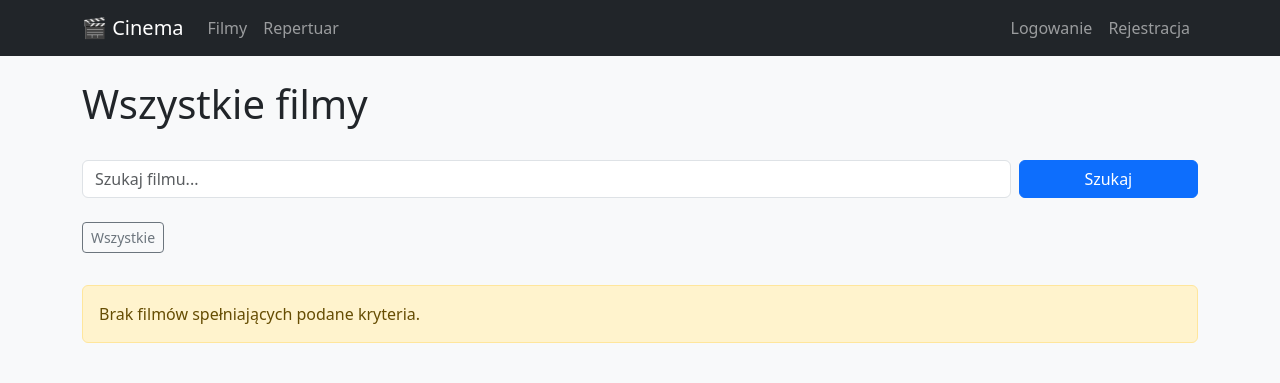
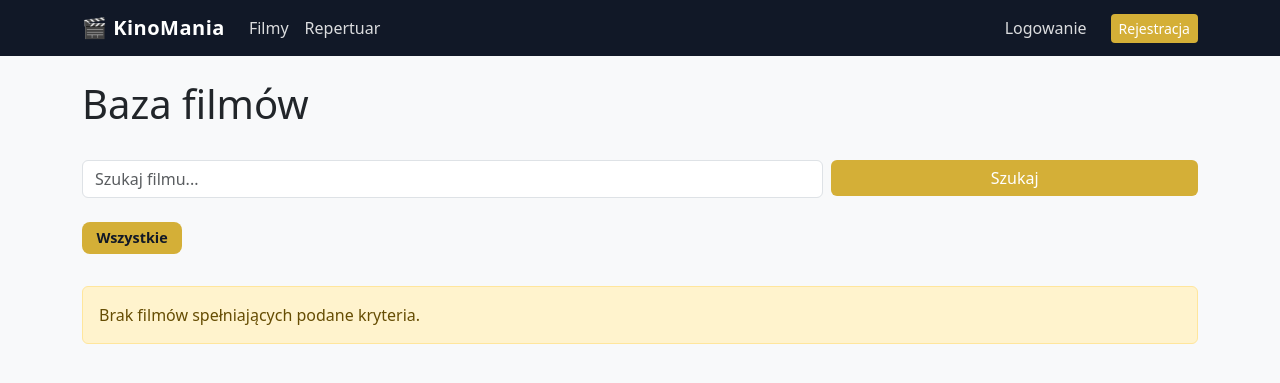
Before and after one commit to Hania93/cinema_project, a Django app: page /movies/ in a window 1280 px wide. Shown: the top 383 px of the page. Run offline with Django 5.2, Linux system fonts and the light colour scheme; data that the repository does not hold is empty.

Commit message:
Complete cinema frontend UI with Bootstrap

```diff
--- a/cinema_project/urls.py
+++ b/cinema_project/urls.py
@@ -4,6 +4,7 @@ from django.conf import settings
 from django.conf.urls.static import static
 
 urlpatterns = [
+    path("", include("movies.urls")),
     path("admin/", admin.site.urls),
     path("movies/", include("movies.urls")),
     path("screenings/", include("screenings.urls")),
--- a/movies/views.py
+++ b/movies/views.py
@@ -37,6 +37,7 @@ class MovieListView(ListView):
         context["query_params"] = self.request.GET.copy()
         context["query_params"].pop("page", None)
 
+        context["current_genre"] = self.request.GET.get("genre", "")
         return context
 
 
@@ -59,8 +60,7 @@ class MovieDetailView(DetailView):
         )
 
         context["screenings"] = (
-            self.object.screenings
-            .select_related("hall")
+            self.object.screenings.select_related("hall")
             .filter(start_time__gte=timezone.now())
             .order_by("start_time")
         )
--- a/static/css/style.css
+++ b/static/css/style.css
@@ -4,6 +4,47 @@
 
 body {
     background-color: #f8f9fa;
+}
+
+.cinema-navbar {
+    background-color: #111827;
+}
+
+.navbar-brand {
+    letter-spacing: 0.5px;
+}
+
+.navbar .nav-link {
+    color: rgba(255, 255, 255, 0.85);
+}
+
+.navbar .nav-link:hover {
+    color: #d4af37;
+}
+
+.movie-card-poster {
+    height: 420px;
+    object-fit: cover;
+}
+.genre-movies-badge {
+    background-color: #111827;
+    color: white;
+    padding: 0.55rem 0.9rem;
+    font-size: 0.9rem;
+    border-radius: 0.5rem;
+}
+
+.genre-movies-badge:hover {
+    background-color: #1f2937;
+    color: white;
+}
+
+.genre-movies-badge-active {
+    background-color: #d4af37;
+    color: #111827;
+    padding: 0.55rem 0.9rem;
+    font-size: 0.9rem;
+    border-radius: 0.5rem;
 }
 
 .rating-badge {
--- a/templates/includes/navbar.html
+++ b/templates/includes/navbar.html
@@ -1,63 +1,44 @@
-<nav class="navbar navbar-expand-lg navbar-dark bg-dark">
+<nav class="navbar navbar-expand-lg navbar-dark cinema-navbar sticky-top">
     <div class="container">
 
-        <a class="navbar-brand" href="{% url 'movie-list' %}">
-            🎬 Cinema
+        <a class="navbar-brand fw-bold" href="{% url 'movie-list' %}">
+            🎬 KinoMania
         </a>
 
         <button
             class="navbar-toggler"
             type="button"
             data-bs-toggle="collapse"
-            data-bs-target="#navbarNav"
+            data-bs-target="#mainNavbar"
         >
             <span class="navbar-toggler-icon"></span>
         </button>
 
-        <div
-            class="collapse navbar-collapse"
-            id="navbarNav"
-        >
+        <div class="collapse navbar-collapse" id="mainNavbar">
 
             <div class="navbar-nav me-auto">
-
-                <a
-                    class="nav-link"
-                    href="{% url 'movie-list' %}"
-                >
+                <a class="nav-link" href="{% url 'movie-list' %}">
                     Filmy
                 </a>
 
-                <a
-                    class="nav-link"
-                    href="{% url 'screening-list' %}"
-                >
+                <a class="nav-link" href="{% url 'screening-list' %}">
                     Repertuar
                 </a>
-
             </div>
 
-            <div class="navbar-nav align-items-center">
-
+            <div class="navbar-nav ms-auto align-items-lg-center gap-lg-2">
                 {% if user.is_authenticated %}
 
-                    <a
-                        class="nav-link"
-                        href="{% url 'user-reservations' %}"
-                    >
+                    <a class="nav-link" href="{% url 'user-reservations' %}">
                         Moje rezerwacje
                     </a>
 
-                    <span class="navbar-text me-3">
-                        Witaj {{ user.username }}
+                    <span class="navbar-text small">
+                        Witaj, {{ user.username }}
                     </span>
 
-                    <form
-                        method="post"
-                        action="{% url 'logout' %}"
-                    >
+                    <form method="post" action="{% url 'logout' %}">
                         {% csrf_token %}
-
                         <button
                             type="submit"
                             class="btn btn-outline-light btn-sm"
@@ -68,25 +49,20 @@
 
                 {% else %}
 
-                    <a
-                        class="nav-link"
-                        href="{% url 'login' %}"
-                    >
+                    <a class="nav-link" href="{% url 'login' %}">
                         Logowanie
                     </a>
 
                     <a
-                        class="nav-link"
+                        class="btn cinema-btn btn-sm ms-lg-2"
                         href="{% url 'register' %}"
                     >
                         Rejestracja
                     </a>
 
                 {% endif %}
-
             </div>
 
         </div>
-
     </div>
 </nav>
--- a/templates/movies/movie_list.html
+++ b/templates/movies/movie_list.html
@@ -1,30 +1,45 @@
 {% extends "base.html" %}
+
+{% load static %}
 
 {% block content %}
 
 <div class="d-flex justify-content-between align-items-center mb-4">
-    <h1>Wszystkie filmy</h1>
+    <h1>Baza filmów</h1>
 </div>
 
 <form method="get" class="row g-2 mb-4">
-    <div class="col-md-10">
+
+    <div class="col-md-8">
         <input
-            class="form-control"
+            type="text"
             name="q"
             value="{{ current_q }}"
+            class="form-control"
             placeholder="Szukaj filmu..."
         >
     </div>
-    <div class="col-md-2">
-        <button class="btn btn-primary w-100" type="submit">
+
+    <div class="col-md-4">
+        <button
+            type="submit"
+            class="btn cinema-btn w-100"
+        >
             Szukaj
         </button>
     </div>
+
 </form>
 
 <div class="mb-4">
     <a
-        class="btn btn-outline-secondary btn-sm mb-2"
+    class="badge text-decoration-none mb-2 me-1
+        {% if not current_genre %}
+            genre-movies-badge-active
+        {% else %}
+            genre-movies-badge
+        {% endif %}
+    "
     href="{% url 'movie-list' %}"
 >
     Wszystkie
@@ -32,7 +47,13 @@
 
 {% for genre in genres %}
     <a
-            class="btn btn-outline-primary btn-sm mb-2"
+        class="badge text-decoration-none mb-2 me-1
+            {% if current_genre == genre.pk|stringformat:'s' %}
+                genre-movies-badge-active
+            {% else %}
+                genre-movies-badge
+            {% endif %}
+        "
         href="?q={{ current_q }}&genre={{ genre.pk }}"
     >
         {{ genre.name }}
@@ -43,14 +64,19 @@
 <div class="row g-4">
     {% for movie in movies %}
         <div class="col-md-6 col-lg-4">
-            <div class="card h-100 shadow-sm">
+            <div class="card h-100 shadow-sm movie-card">
 
                 {% if movie.poster %}
                     <img
                         src="{{ movie.poster.url }}"
-                        class="card-img-top"
+                        class="card-img-top movie-card-poster"
                         alt="{{ movie.title }}"
-                        style="height: 420px; object-fit: cover;"
+                    >
+                {% else %}
+                    <img
+                        src="{% static 'images/poster-placeholder.png' %}"
+                        class="card-img-top movie-card-poster"
+                        alt="Brak plakatu"
                     >
                 {% endif %}
 
@@ -72,13 +98,13 @@
                         {{ movie.description|truncatewords:25 }}
                     </p>
 
-                    <p class="mt-auto">
-                        ⭐ {{ movie.vote_average }}
-                    </p>
+                    <span class="badge rating-badge align-self-start">
+                        ★ {{ movie.vote_average }}
+                    </span>
 
                     <a
                         href="{% url 'movie-detail' movie.pk %}"
-                        class="btn btn-primary mt-2"
+                        class="btn cinema-btn mt-2"
                     >
                         Szczegóły
                     </a>
```
Also changed, not shown: screenings/views.py (line endings or trailing spaces). Lines whose indentation alone changed are shown as unchanged.
